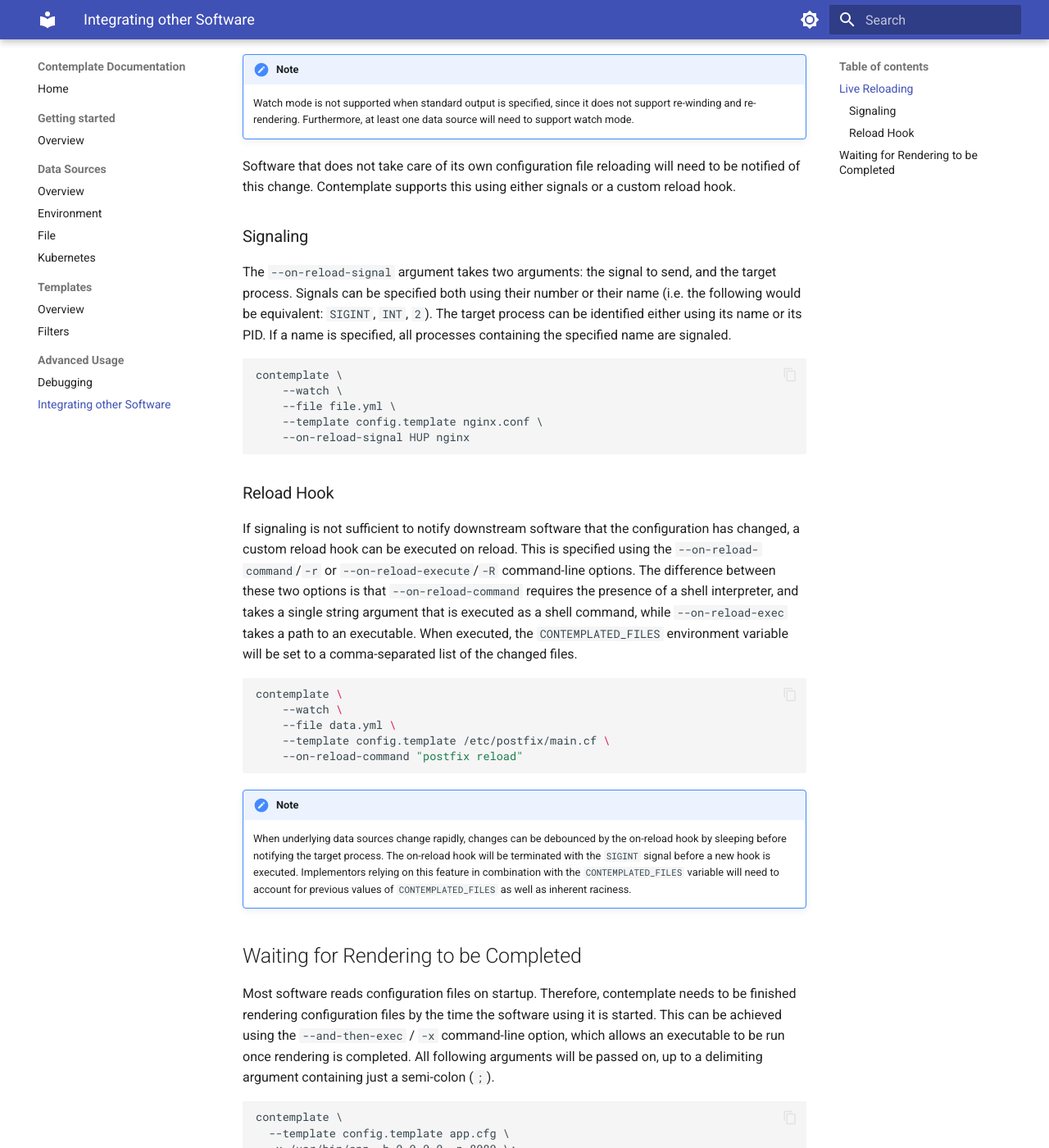
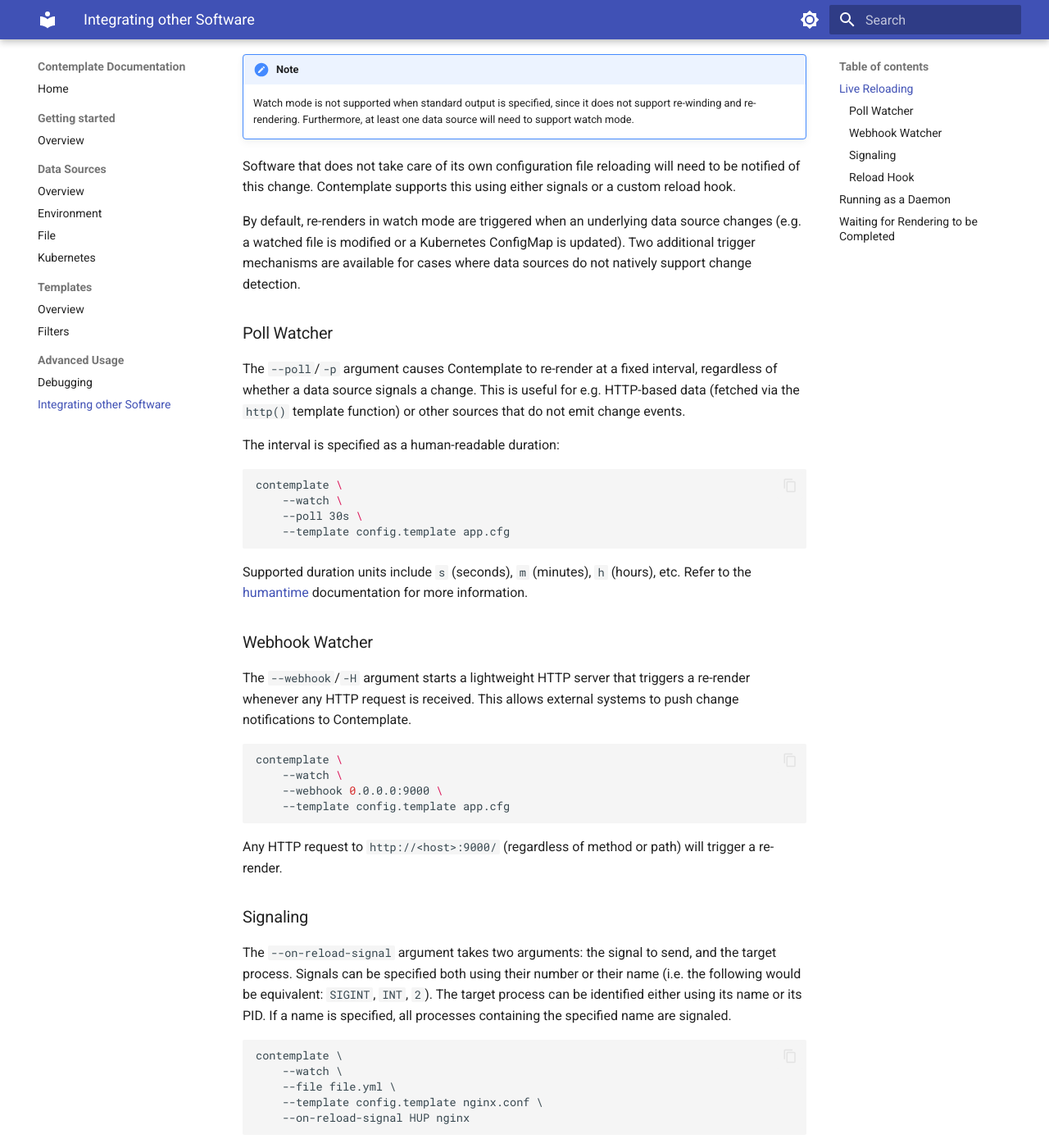
Before and after one commit to infrarun/contemplate, an MkDocs documentation site: the page built from docs/advanced/integration.md, in a window 1280 px wide and 1400 px high, scrolled down 428 px. Shown: the whole window at 82% size. Built offline with MkDocs 1.6.1 and Material for MkDocs 9.7.7, drawn with Linux system fonts in a browser that asks for light colours; some of the changed text lies outside the part shown.

Commit message:
doc: update for new release

````diff
--- a/docs/advanced/integration.md
+++ b/docs/advanced/integration.md
@@ -18,6 +18,37 @@
 Software that does not take care of its own configuration file reloading will need to be notified of this change.
 Contemplate supports this using either signals or a custom reload hook.
 
+By default, re-renders in watch mode are triggered when an underlying data source changes (e.g. a watched file is modified or a Kubernetes ConfigMap is updated). Two additional trigger mechanisms are available for cases where data sources do not natively support change detection.
+
+### Poll Watcher
+
+The `--poll`/`-p` argument causes Contemplate to re-render at a fixed interval, regardless of whether a data source signals a change. This is useful for e.g. HTTP-based data (fetched via the `http()` template function) or other sources that do not emit change events.
+
+The interval is specified as a human-readable duration:
+
+```bash
+contemplate \
+    --watch \
+    --poll 30s \
+    --template config.template app.cfg
+```
+
+Supported duration units include `s` (seconds), `m` (minutes), `h` (hours), etc. Refer to the [humantime](https://docs.rs/humantime/latest/humantime/fn.parse_duration.html) documentation for more information.
+
+### Webhook Watcher
+
+The `--webhook`/`-H` argument starts a lightweight HTTP server that triggers a re-render whenever any HTTP request is received. This allows external systems to push change notifications to Contemplate.
+
+```bash
+contemplate \
+    --watch \
+    --webhook 0.0.0.0:9000 \
+    --template config.template app.cfg
+```
+
+Any HTTP request to `http://<host>:9000/` (regardless of method or path) will trigger a re-render.
+
+
 ### Signaling
 
 The `--on-reload-signal` argument takes two arguments: the signal to send, and the target process.
@@ -34,7 +65,7 @@
 ### Reload Hook
 
 If signaling is not sufficient to notify downstream software that the configuration has changed, a custom reload hook can be executed on reload.
-This is specified using the `--on-reload-command`/`-r` or `--on-reload-execute`/`-R` command-line options.
+This is specified using the `--on-reload-command`/`-r` or `--on-reload-exec`/`-R` command-line options.
 The difference between these two options is that `--on-reload-command` requires the presence of a shell interpreter, and takes a single string argument that is executed as a shell command, while `--on-reload-exec` takes a path to an executable.
 When executed, the `CONTEMPLATED_FILES` environment variable will be set to a comma-separated list of the changed files.
 
@@ -50,6 +81,18 @@
     When underlying data sources change rapidly, changes can be debounced by the on-reload hook by sleeping before notifying the target process.
     The on-reload hook will be terminated with the `SIGINT` signal before a new hook is executed.
     Implementors relying on this feature in combination with the `CONTEMPLATED_FILES` variable will need to account for previous values of `CONTEMPLATED_FILES` as well as inherent raciness.
+
+## Running as a Daemon
+
+The `--daemonize`/`-d` flag causes Contemplate to detach from the terminal and run in the background. This requires `--watch` to be specified as well, since daemonizing only makes sense for long-running watch mode operation.
+
+```bash
+contemplate \
+    --watch \
+    --daemonize \
+    --file data.yml \
+    --template config.template app.cfg
+```
 
 ## Waiting for Rendering to be Completed
 
````
Also changed, not shown: docs/data_sources/environment.md (+4 -4 lines), docs/data_sources/overview.md (+1 -1 lines), docs/templates/filters.md (+24 -4 lines), docs/templates/functions.md (added, +59 -0 lines), docs/templates/overview.md (+3 -1 lines).
